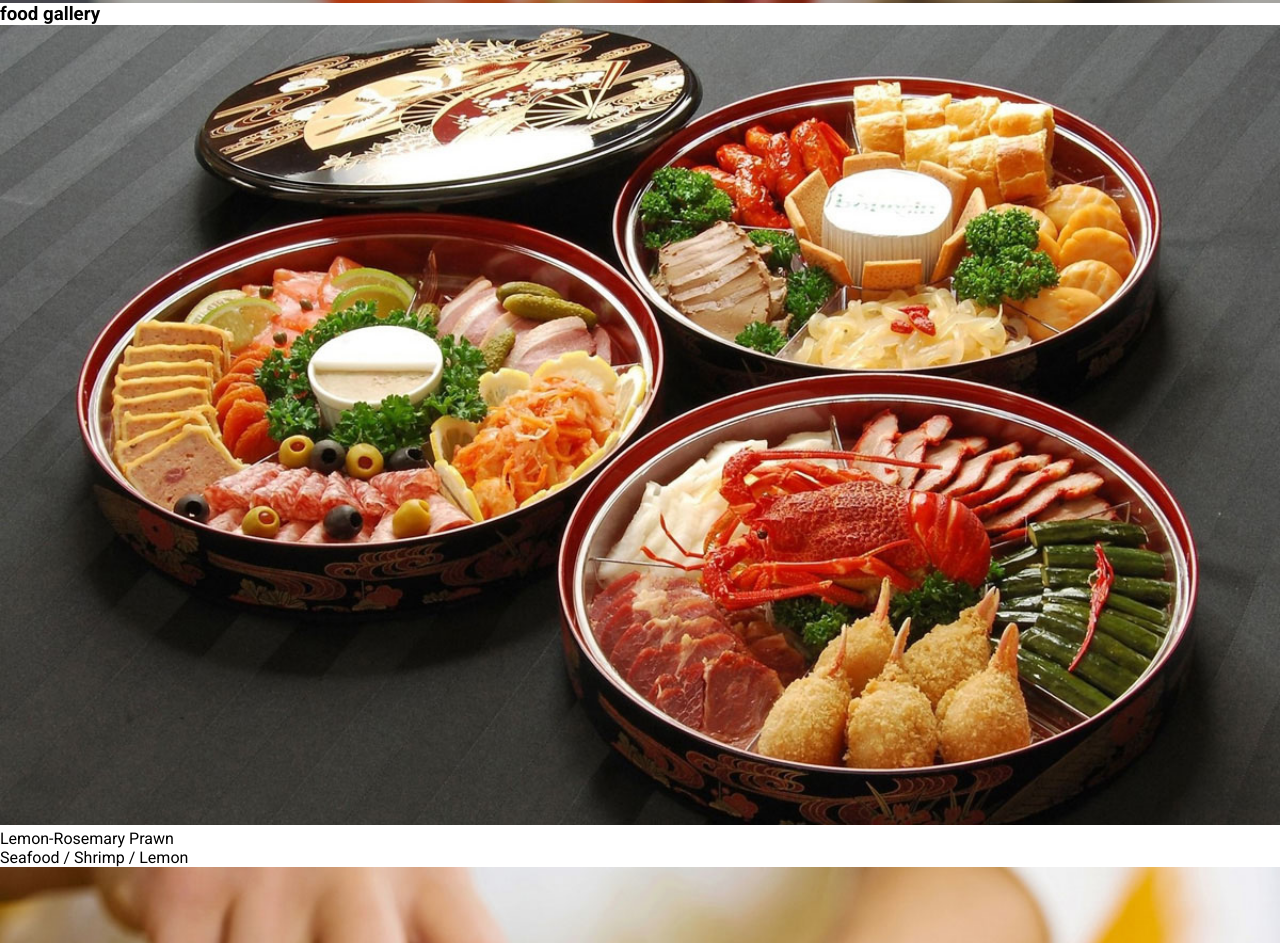
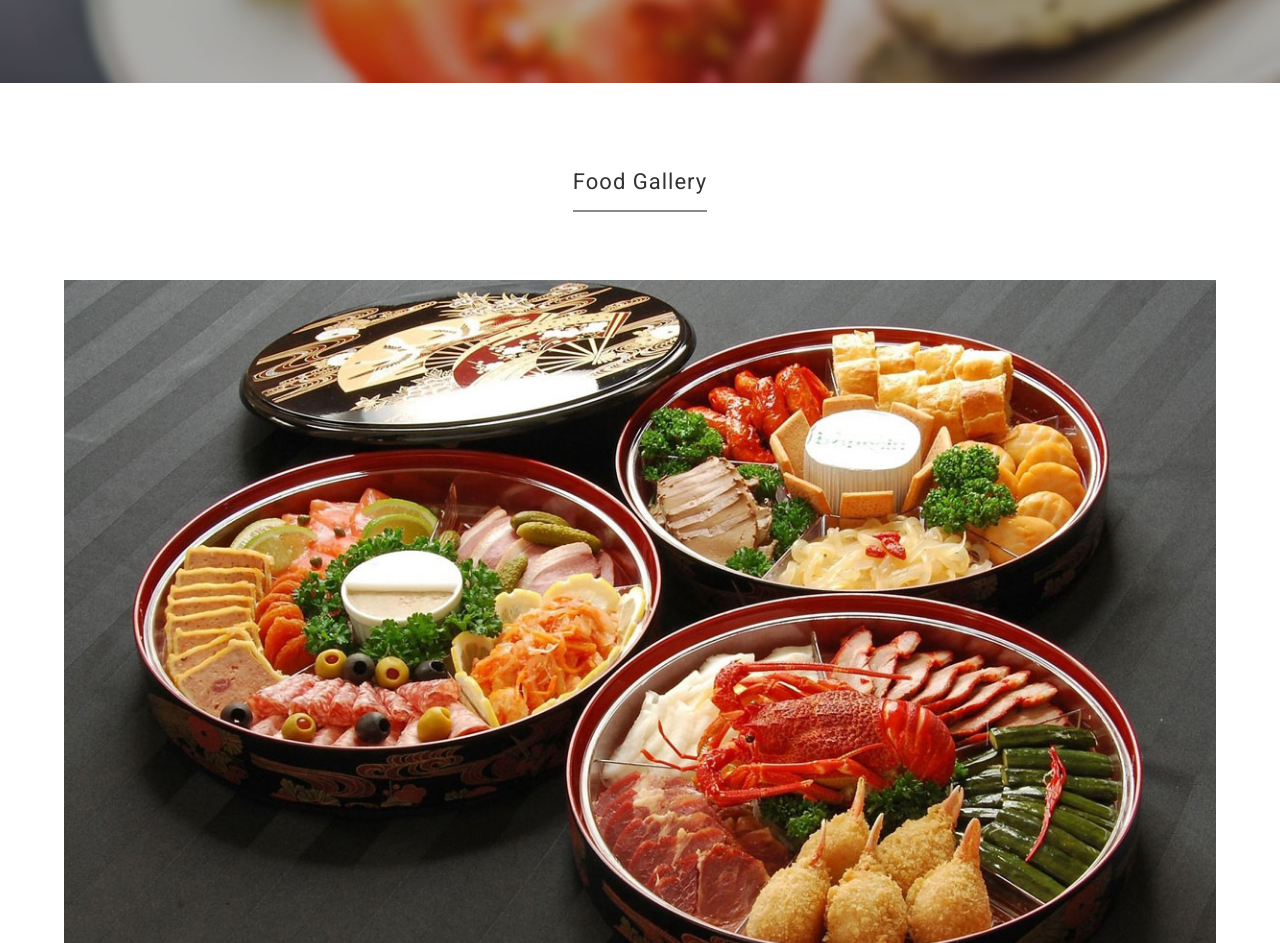
Before and after one commit to Valkyries12/practica-zentro-restaurant, a plain HTML site: page index.html in a window 1280 px wide. Shown: the part 717-1660 px from the top of the page. Drawn offline with nearby package versions, Linux system fonts and the light colour scheme.

Commit message:
Se agrega la seccion de comida con sus estilos

```diff
--- a/css/estilos.css
+++ b/css/estilos.css
@@ -20,11 +20,34 @@ a:active {
     color: #666;
 }
 
+.section {
+    width: 100%;
+    display: flex;
+    flex-direction: column;
+    align-items: center;
+}
+
+.h3 {
+    text-transform: capitalize;
+    letter-spacing: 1px;
+    margin-top: 5.40rem;
+    margin-bottom: 4.20rem;
+    border-bottom: 2px solid #898989;
+    padding-bottom: 1rem;
+    color: #323232;
+    font-size: 1.375rem;
+    font-weight: 300;
+}
+
+img {
+    width: 100%;
+}
+
 
 /***HEADER
 ************************************/
 .header {
-    height: 90vh;
+    height: 100vh;
     position: relative;
     width: 100%;
     background-image: url(../img/home-bg.jpg);
@@ -125,11 +148,30 @@ a:active {
 
 
 
-/*************************/
+/***SECTION-FOOD-GALLERY
+************************************/
+.div--food-gallery {
+    width: 90%;
+    margin: 0 auto;
+    margin-bottom: 30px;
+}
+
 .contenedor--div-img {
     width: 100%;
 }
 
-img {
-    width: 100%;
+.p--food {
+    text-transform: capitalize;
+    letter-spacing: 1px;
+    font-weight: 500;
+    margin-top: 0.625rem;
+    margin-bottom: 0.425rem;
+    color: #494949;
+    font-size: 1.125rem;
 }
+
+.p--ingrediente {
+    text-transform: capitalize;
+    font-size: 0.875rem;
+    color: rgb(83, 83, 83);
+}
--- a/index.html
+++ b/index.html
@@ -43,15 +43,17 @@
                     <div class="div__img ">
                         <img src="img/gallery-img1.jpg" alt="">
                     </div>
-                    <p class="p">Lemon-Rosemary Prawn</p>
-                    <p class="p">Seafood / Shrimp / Lemon</p>
+                    <p class="p--food">Lemon-Rosemary Prawn</p>
+                    <p class="p--ingrediente">Seafood / Shrimp / Lemon</p>
                 </div><!--contenedor div img-->
+            </div><!--div food gallery-->
+            <div class="div--food-gallery">
                 <div class="contenedor--div-img">
                     <div class="div__img ">
                         <img src="img/gallery-img2.jpg" alt="">
                     </div>
-                    <p class="p">Lemon-Rosemary Vegetables</p>
-                    <p class="p">Tomato / Rosemary / Lemon</p>
+                    <p class="p--food">Lemon-Rosemary Vegetables</p>
+                    <p class="p--ingrediente">Tomato / Rosemary / Lemon</p>
                 </div><!--contenedor div img-->
             </div><!--div food gallery-->
             <div class="div--food-gallery">
@@ -59,8 +61,8 @@
                     <div class="div__img ">
                         <img src="img/gallery-img3.jpg" alt="">
                     </div>
-                    <p class="p">Lemon-Rosemary Bakery</p>
-                    <p class="p">Bread / Rosemary / Orange</p>
+                    <p class="p--food">Lemon-Rosemary Bakery</p>
+                    <p class="p--ingrediente">Bread / Rosemary / Orange</p>
                     </div><!--contenedor div img-->
             </div><!--div food gallery-->
             <div class="div--food-gallery">
@@ -68,15 +70,17 @@
                     <div class="div__img ">
                         <img src="img/gallery-img4.jpg" alt="">
                     </div>
-                    <p class="p">Lemon-Rosemary Salad</p>
-                    <p class="p">Chicken / Rosemary / Green</p>
+                    <p class="p--food">Lemon-Rosemary Salad</p>
+                    <p class="p--ingrediente">Chicken / Rosemary / Green</p>
                 </div><!--contenedor div img-->
+            </div><!--div food gallery-->
+            <div class="div--food-gallery">
                     <div class="contenedor--div-img">
                         <div class="div__img ">
                             <img src="img/gallery-img5.jpg" alt="">
                         </div>
-                    <p class="p">Lemon-Rosemary Pizza</p>
-                    <p class="p">Pasta / Rosemary / Green</p>
+                    <p class="p--food">Lemon-Rosemary Pizza</p>
+                    <p class="p--ingrediente">Pasta / Rosemary / Green</p>
                     </div><!--contenedor div img-->
             </div><!--div food gallery-->
         </div><!--div contenedor food gallery-->
```
